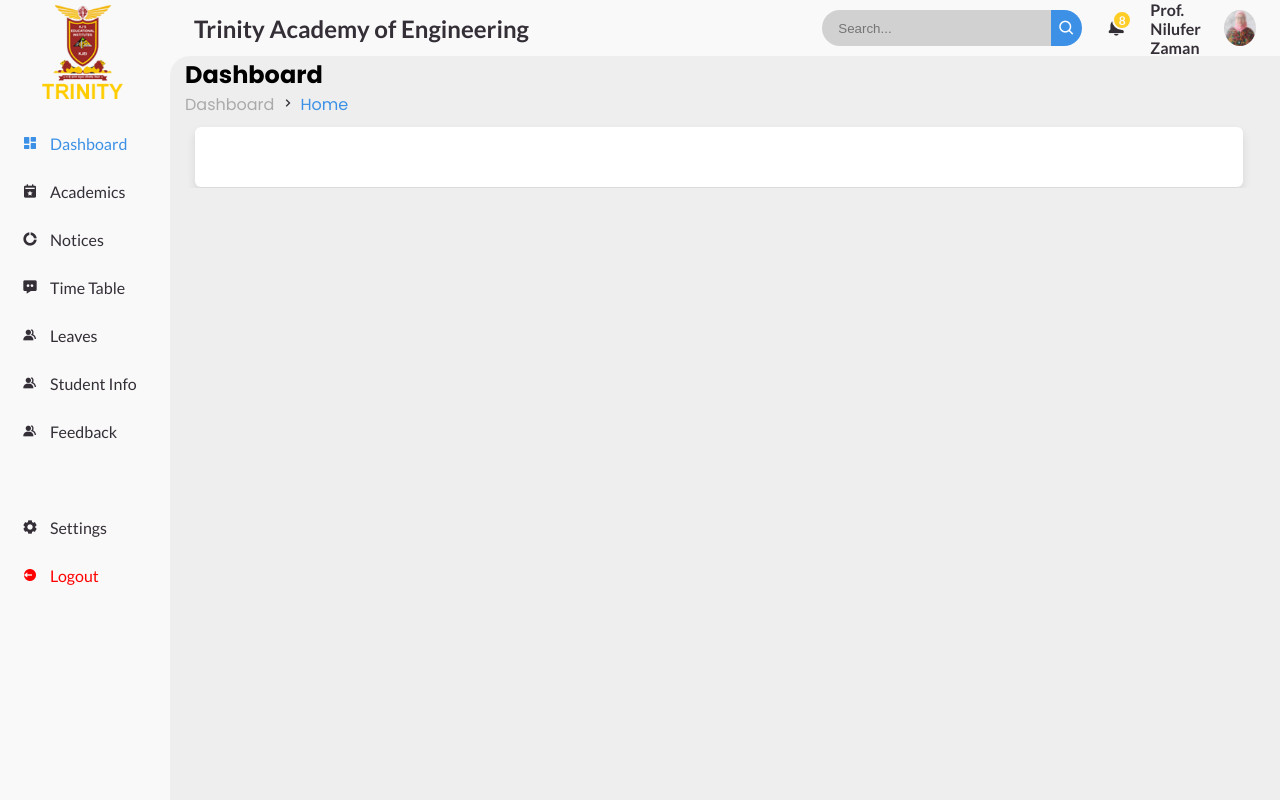
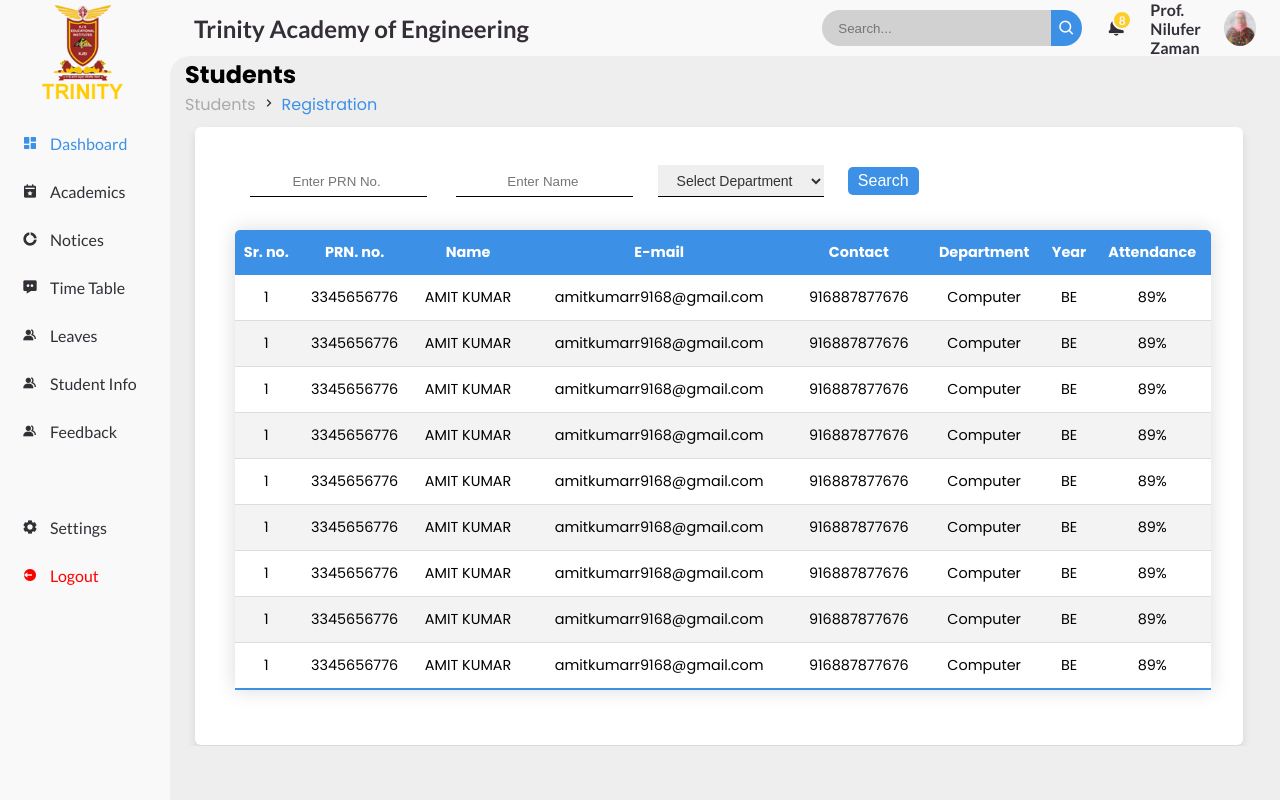
Before and after one commit to samhk90/TAE-erp-backend, a Django app: template TAE_erp/template/students.html in a window 1280 px wide. Run offline with Django 5.2, Linux system fonts and the light colour scheme; the template is opened without the code that fills it, so the values that code supplies are empty.

Commit message:
added student info list

```diff
--- a/TAE_erp/template/students.html
+++ b/TAE_erp/template/students.html
@@ -9,7 +9,10 @@
 	<link href='https://unpkg.com/boxicons@2.0.9/css/boxicons.min.css' rel='stylesheet'>
 	<link rel="stylesheet" href="https://cdnjs.cloudflare.com/ajax/libs/font-awesome/6.5.2/css/all.min.css">
 	<link rel="stylesheet" href="./assets/style/style.css">
+	<link rel="stylesheet" href="./assets/style/history.css">
+
 	<link rel="stylesheet" href="./assets/style/students.css">
+	<script src="https://code.jquery.com/jquery-3.6.0.min.js"></script>
 
 	<title>TAE</title>
 </head>
@@ -114,23 +117,151 @@
 		<main>
 			<div class="head-title">
 				<div class="left">
-					<h1>Dashboard</h1>
+					<h1>Students</h1>
 					<ul class="breadcrumb">
 						<li>
-							<a href="#">Dashboard</a>
+							<a href="#">Students</a>
 						</li>
 						<li><i class='bx bx-chevron-right'></i></li>
 						<li>
-							<a class="active" href="#">Home</a>
+							<a class="active" href="#">Registration</a>
 						</li>
 					</ul>
 				</div>
 			</div>
 
-			<div class="card">
+			<div class="card2">
 
-			</div>
+				<form action="#">
+					<input type="text" placeholder="Enter PRN No. " required>
+					<input type="text" placeholder="Enter Name " required>
+					<select required>
+						<option disabled selected>Select Department</option>
+						<option>Mechanical Eng.</option>
+						<option>Computer eng.</option>
+						<option>IT Eng.</option>
+						<option>Civil Eng.</option>
+						<option>E&TC Eng.</option>
+						<option>Chemical Eng.</option>
+					</select>
+					<button type="submit" id="search">Search</button>
 
+
+				</form>
+
+
+                <section class="main-course">
+
+                    <table class="content-table" id="contentTable">
+                        <thead>
+                            <tr>
+                                <th>Sr. no.</th>
+                                <th>PRN. no.</th>
+                                <th>Name</th>
+                                <th>E-mail</th>
+                                <th>Contact</th>
+                                <th>Department</th>
+                                <th>Year</th>
+                                <th>Attendance</th>
+                            </tr>
+                        </thead>
+                        <tbody>
+							<tr>
+								<td>1</td>
+								<td>3345656776</td>
+								<td>AMIT KUMAR</td>
+								<td>amitkumarr9168@gmail.com</td>
+								<td>916887877676</td>
+								<td>Computer</td>
+								<td>BE</td>
+								<td>89%</td>
+							</tr>
+							<tr>
+								<td>1</td>
+								<td>3345656776</td>
+								<td>AMIT KUMAR</td>
+								<td>amitkumarr9168@gmail.com</td>
+								<td>916887877676</td>
+								<td>Computer</td>
+								<td>BE</td>
+								<td>89%</td>
+							</tr>
+							<tr>
+								<td>1</td>
+								<td>3345656776</td>
+								<td>AMIT KUMAR</td>
+								<td>amitkumarr9168@gmail.com</td>
+								<td>916887877676</td>
+								<td>Computer</td>
+								<td>BE</td>
+								<td>89%</td>
+							</tr>
+							<tr>
+								<td>1</td>
+								<td>3345656776</td>
+								<td>AMIT KUMAR</td>
+								<td>amitkumarr9168@gmail.com</td>
+								<td>916887877676</td>
+								<td>Computer</td>
+								<td>BE</td>
+								<td>89%</td>
+							</tr>
+							<tr>
+								<td>1</td>
+								<td>3345656776</td>
+								<td>AMIT KUMAR</td>
+								<td>amitkumarr9168@gmail.com</td>
+								<td>916887877676</td>
+								<td>Computer</td>
+								<td>BE</td>
+								<td>89%</td>
+							</tr>
+							<tr>
+								<td>1</td>
+								<td>3345656776</td>
+								<td>AMIT KUMAR</td>
+								<td>amitkumarr9168@gmail.com</td>
+								<td>916887877676</td>
+								<td>Computer</td>
+								<td>BE</td>
+								<td>89%</td>
+							</tr>
+							<tr>
+								<td>1</td>
+								<td>3345656776</td>
+								<td>AMIT KUMAR</td>
+								<td>amitkumarr9168@gmail.com</td>
+								<td>916887877676</td>
+								<td>Computer</td>
+								<td>BE</td>
+								<td>89%</td>
+							</tr>
+							<tr>
+								<td>1</td>
+								<td>3345656776</td>
+								<td>AMIT KUMAR</td>
+								<td>amitkumarr9168@gmail.com</td>
+								<td>916887877676</td>
+								<td>Computer</td>
+								<td>BE</td>
+								<td>89%</td>
+							</tr>
+							<tr>
+								<td>1</td>
+								<td>3345656776</td>
+								<td>AMIT KUMAR</td>
+								<td>amitkumarr9168@gmail.com</td>
+								<td>916887877676</td>
+								<td>Computer</td>
+								<td>BE</td>
+								<td>89%</td>
+							</tr>
+
+                        </tbody>
+                    </table>
+
+                </section>
+            </div>
 
 		</main>
 
@@ -140,6 +271,8 @@
 	<script src="./assets/script/script.js"></script>
 	<script src="script.js"></script>
 
+
+</script>
 </body>
 
 </html>
```
